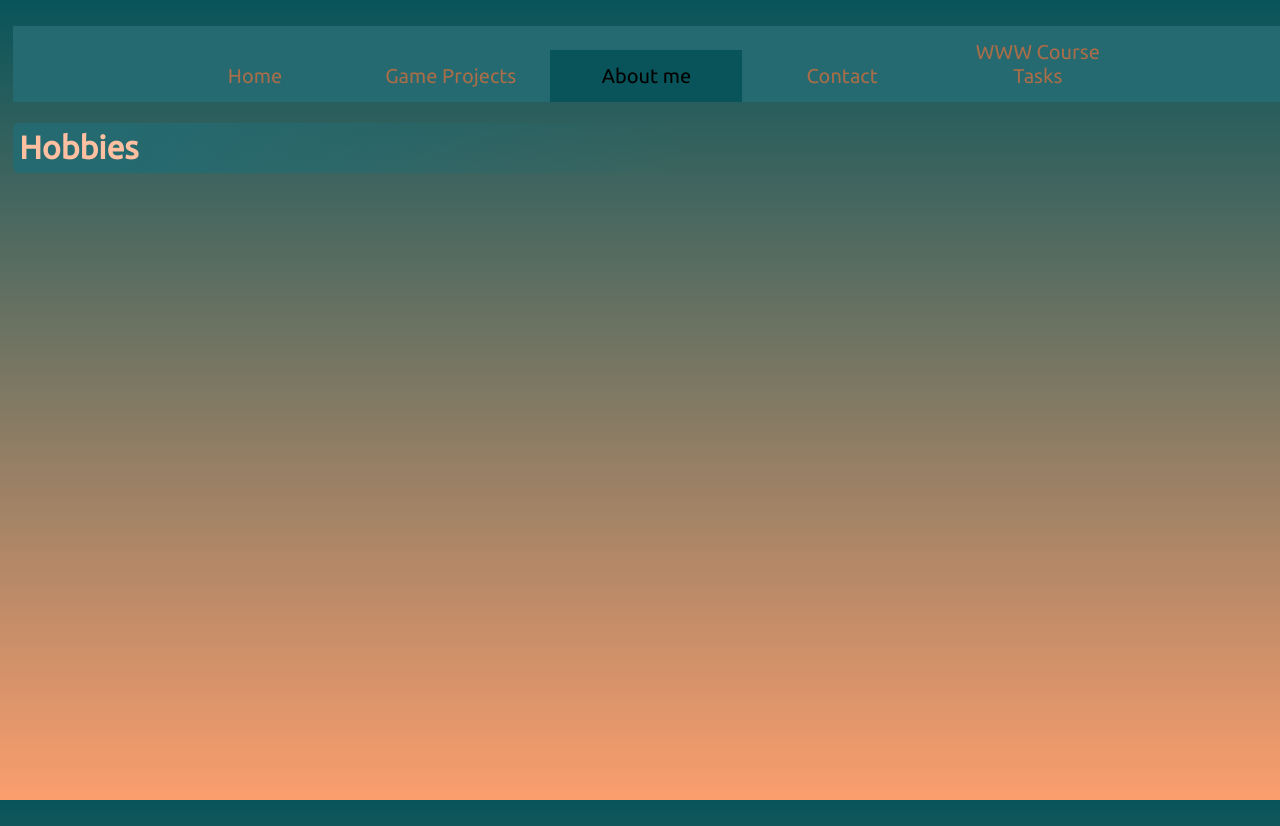
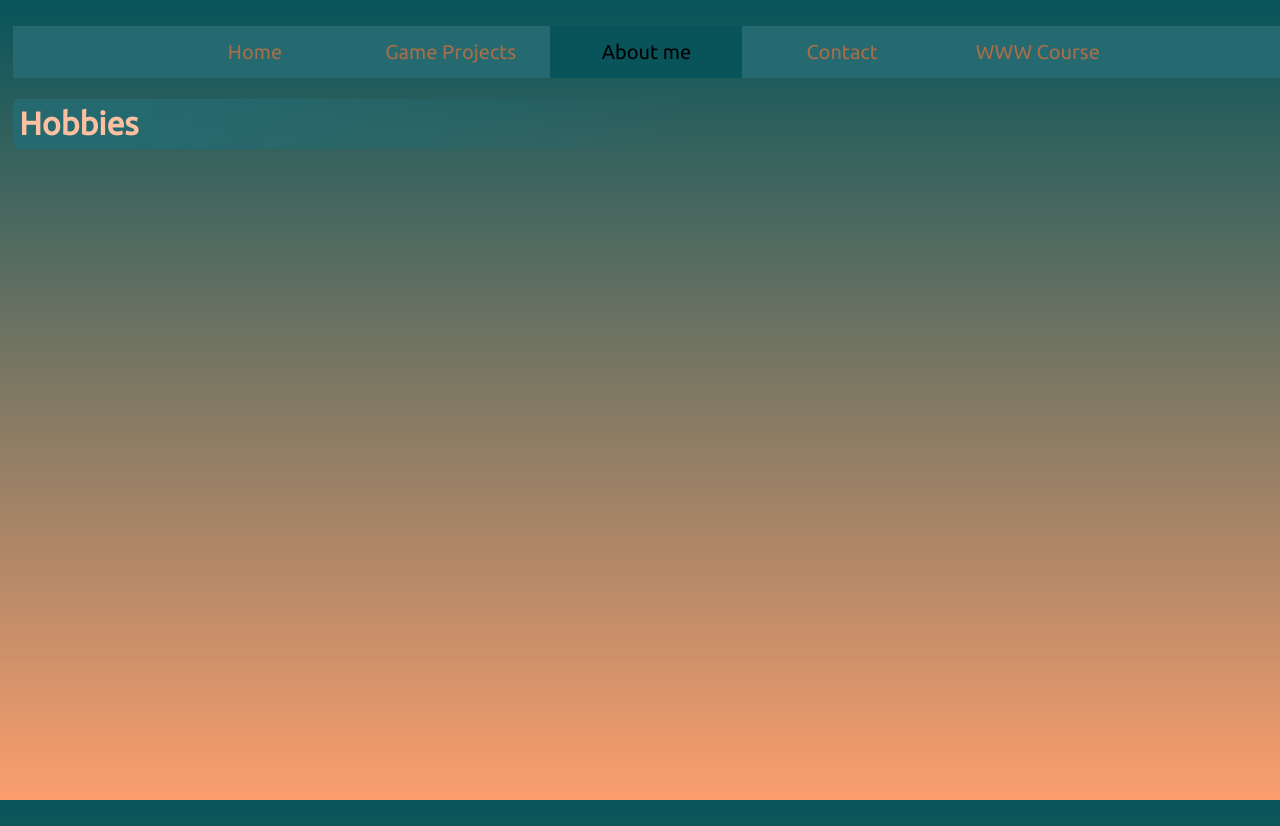
Before and after one commit to HenrySiukola/WWWCourse, a plain HTML site: page About.html in a window 1280 px wide. Drawn offline with Linux system fonts and the light colour scheme.

Commit message:
Update About.html

```diff
--- a/About.html
+++ b/About.html
@@ -12,7 +12,7 @@
 			<a href="Projects.html">Game Projects</a>
 			<a class="active" href="About.html">About me</a>
 			<a href="Contact.html">Contact</a>
-			<a href="Tasks.html">WWW Course Tasks</a>
+			<a href="Tasks.html">WWW Course</a>
 		</div>
 
 
```
